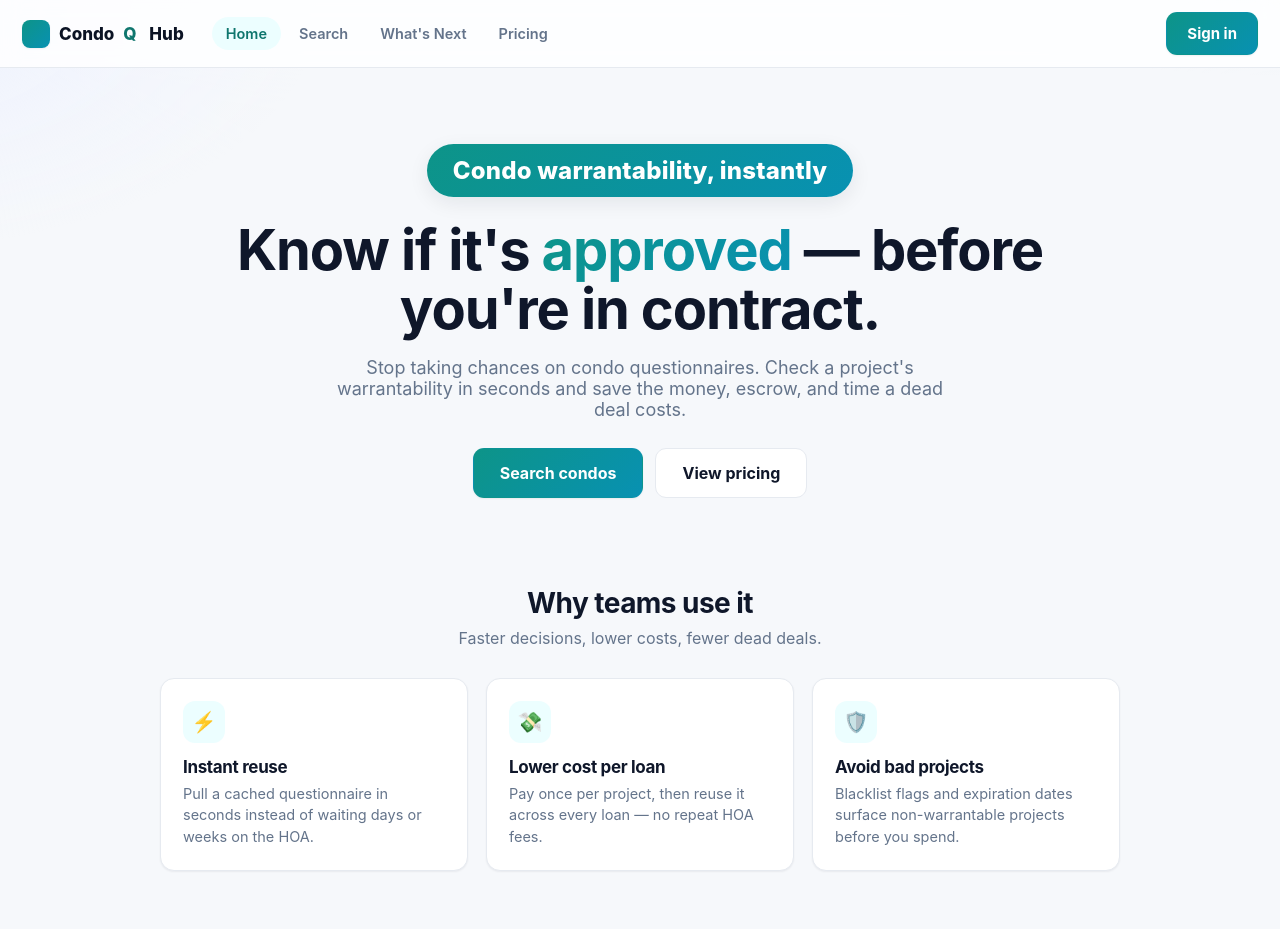
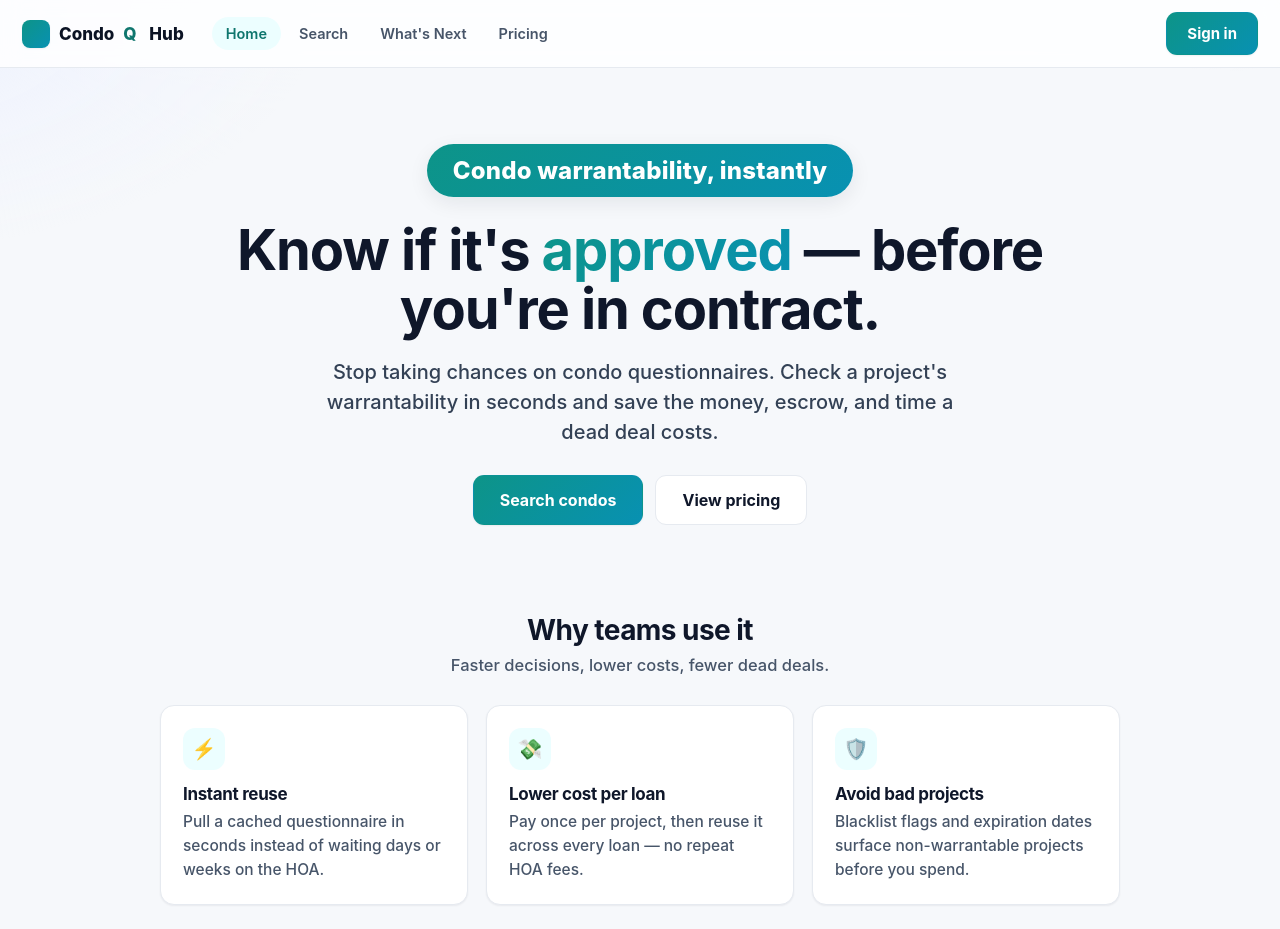
Before and after one commit to Gpober/Condo-Questionaire, a Next.js app: page / in a window 1280 px wide. Shown: the top 929 px of the page. Built offline with nearby package versions, Linux system fonts and the light colour scheme; no server answers.

Commit message:
Darken and enlarge secondary text for readability
Darken --muted, and make hero lede, section subheads, and feature copy larger,
darker, and medium-weight so they pop instead of looking faint.

https://claude.ai/code/session_01DrXMKeUmGif4CUUM2rVNhT

```diff
--- a/app/globals.css
+++ b/app/globals.css
@@ -9,7 +9,7 @@
   /* Ink & surfaces */
   --ink: #0b1324;
   --text: #0f172a;
-  --muted: #64748b;
+  --muted: #475569;
   --border: #e6eaf0;
   --panel: #ffffff;
   --bg: #f6f8fb;
@@ -232,12 +232,12 @@ input:focus, select:focus {
   background: linear-gradient(135deg, var(--brand-start), var(--brand-end));
   -webkit-background-clip: text; background-clip: text; color: transparent;
 }
-.hero p.lede { font-size: 18px; color: var(--muted); max-width: 620px; margin: 0 auto 28px; }
+.hero p.lede { font-size: 20px; line-height: 1.5; color: #334155; font-weight: 500; max-width: 640px; margin: 0 auto 28px; }
 .hero .cta { display: flex; gap: 12px; justify-content: center; flex-wrap: wrap; }
 
 .section { max-width: 1000px; margin: 0 auto; padding: 28px 20px; }
 .section h2 { font-size: 28px; text-align: center; margin: 0 0 8px; }
-.section .sub { text-align: center; color: var(--muted); margin: 0 0 30px; }
+.section .sub { text-align: center; color: #475569; font-size: 16.5px; font-weight: 500; margin: 0 0 30px; }
 
 .grid-3 { display: grid; grid-template-columns: repeat(3, 1fr); gap: 18px; }
 .feature { background: #fff; border: 1px solid var(--border); border-radius: var(--radius); padding: 22px; box-shadow: var(--shadow-sm); }
@@ -247,7 +247,7 @@ input:focus, select:focus {
   background: var(--brand-tint);
 }
 .feature h3 { margin: 0 0 6px; font-size: 17px; }
-.feature p { margin: 0; color: var(--muted); font-size: 14.5px; line-height: 1.5; }
+.feature p { margin: 0; color: #475569; font-size: 15.5px; font-weight: 500; line-height: 1.55; }
 
 .steps { display: grid; grid-template-columns: repeat(3, 1fr); gap: 18px; }
 .step { text-align: center; padding: 10px; }
```
